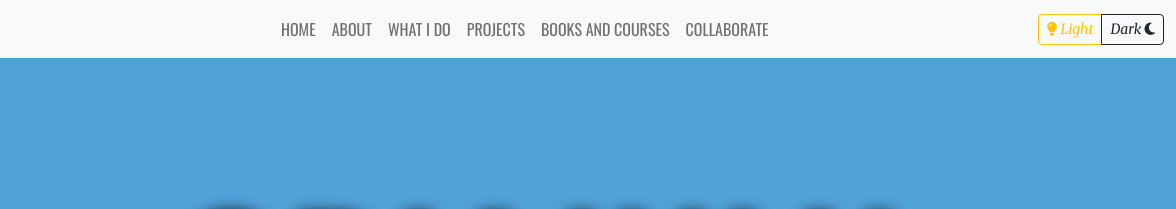
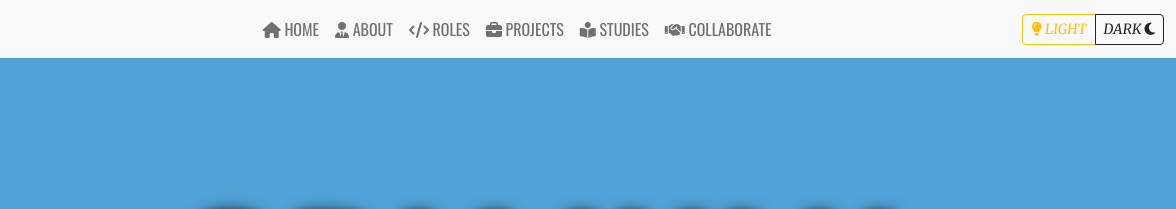
Before and after one commit to De-Ash/De-Ash, a plain HTML site: page index.html in a window 1280 px wide. Shown: the top 209 px of the page, 104-1280 px from the left. Drawn offline with nearby package versions, Linux system fonts and the light colour scheme; a web font is replaced by a local one.

Commit message:
changed nav bar layout

```diff
--- a/index.html
+++ b/index.html
@@ -31,27 +31,27 @@
               <div class="collapse navbar-collapse" id="navbarNav">
                 <ul class="navbar-nav ms-auto me-auto">
                   <li class="nav-item">
-                    <a class="nav-link" aria-current="page" href="#Home">HOME</a>
+                    <a class="nav-link" aria-current="page" href="#Home"><i class="fas fa-house"></i><span class="dissapear"> HOME</span></a>
                   </li>
                   <li class="nav-item">
-                    <a class="nav-link" href="#About">ABOUT</a>
+                    <a class="nav-link" href="#About"><i class="fas fa-user-tie"></i><span class="dissapear"> ABOUT</span></a>
                   </li>
                   <li class="nav-item">
-                    <a class="nav-link" href="#What i do">WHAT I DO</a>
+                    <a class="nav-link" href="#What i do"><i class="fas fa-code"></i><span class="dissapear"> ROLES</span></a>
                   </li>
                   <li class="nav-item">
-                    <a class="nav-link" href="#Projects">PROJECTS</a>
+                    <a class="nav-link" href="#Projects"><i class="fas fa-briefcase"></i><span class="dissapear"> PROJECTS</span></a>
                   </li>
                   <li class="nav-item">
-                    <a class="nav-link" href="#Books">BOOKS AND COURSES</a>
+                    <a class="nav-link" href="#Books"><i class="fas fa-book-open-reader"></i><span class="dissapear"> STUDIES</span></a>
                   </li>
                   <li class="nav-item">
-                    <a class="nav-link" href="#Collaborate">COLLABORATE</a>
+                    <a class="nav-link" href="#Collaborate"><i class="fas fa-handshake"></i><span class="dissapear"> COLLABORATE</span></a>
                   </li>
                 </ul>
                 <div class="btn-group" role="group">
-                    <button type="button" class="btn btn-outline-warning mode2 btn-sm"><i class="fas fa-lightbulb"></i> Light</button>
-                    <button type="button" class="btn btn-outline-dark mode1 btn-sm">Dark <i class="fas fa-moon"></i></button>
+                    <button type="button" class="btn btn-outline-warning mode2 btn-sm"><i class="fas fa-lightbulb"></i><span class="dissapear"> LIGHT</span></button>
+                    <button type="button" class="btn btn-outline-dark mode1 btn-sm"><span class="dissapear">DARK </span><i class="fas fa-moon"></i></button>
                   </div>
               </div>
             </div>
@@ -227,7 +227,7 @@
         <li class="ms-3"><a title="Whatsapp" class="text-muted" href="tel:+(234)8071178233"><i class="fab fa-whatsapp"></i></a></li>
         <li class="ms-3"><a title="Telephone" class="text-muted" href="tel:+(234)9056875875"><i class="fas fa-phone"></i></a></li>
       </ul>
-        <p class="text-center text-muted">© 2022 by Obiajulu Anthony.</p>
+        <p class="text-center text-muted"><small>© 2022 by Obiajulu Anthony.</small></p>
     </footer>
     <script src="index.min.js"></script>
     <script src="bootstrap.bundle.min.js"></script>
```
